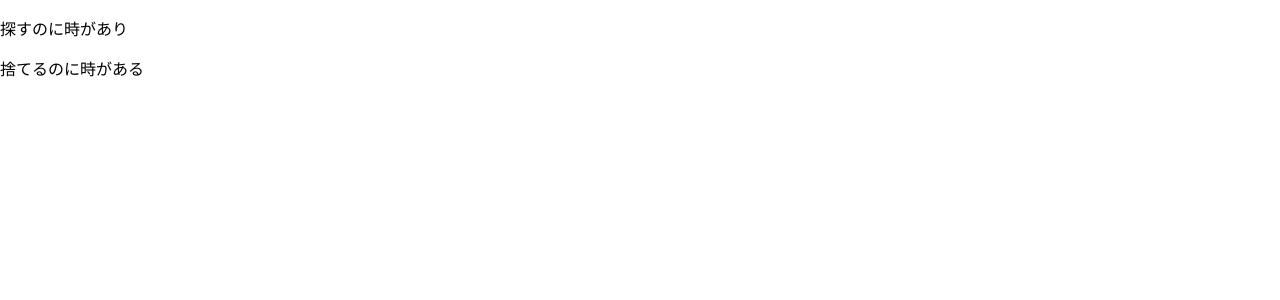
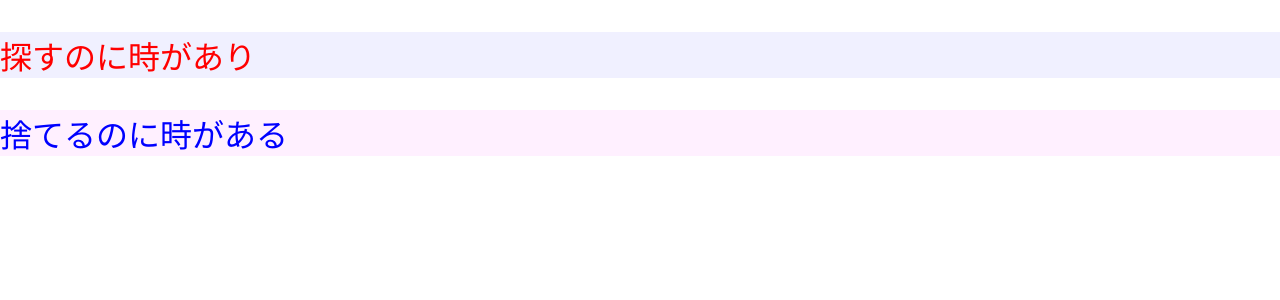
Before and after one commit to s19014/react_app, a React (Create React App) app: page / in a window 1280 px wide. Shown: the top 300 px of the page. Built offline with nearby package versions, Linux system fonts and the light colour scheme.

Commit message:
App.js 修正

```diff
--- a/src/App.js
+++ b/src/App.js
@@ -1,18 +1,24 @@
 import React from 'react'
 
 const Maxim = props => {
-    return (
-        <div>
-            <p>探すのに時があり</p>
-            <p>捨てるのに時がある</p>
-        </div>
-    )
+  return (
+    <div>
+      <p style={css1}>探すのに時があり</p>
+      <p style={css2}>捨てるのに時がある</p>
+    </div>
+  )
 }
 
 const css1 = {
-    "color": 'red',
-    "background-color": '#f0f0ff',
-    "font-size": '2em'
+  color: 'red',
+  'background-color': '#f0f0ff',
+  'font-size': '2em'
+}
+
+const css2 = {
+  color: 'blue',
+  backgroundColor: '#fff0ff',
+  fontSize: '2em'
 }
 
 class App extends React.Component {
```
